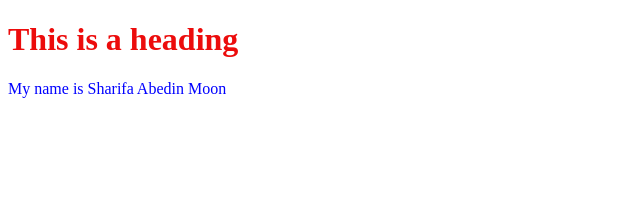
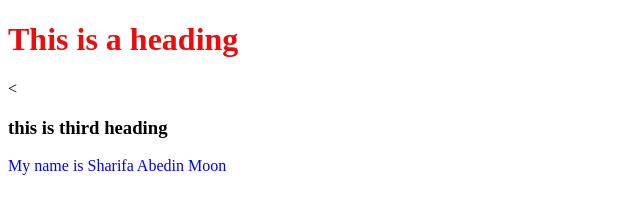
Before and after one commit to Sharifa100/my-third-repo, a plain HTML site: page index.html in a window 1280 px wide. Shown: the whole page, without its empty margins (0-640 px from the left). Drawn offline with Linux system fonts and the light colour scheme.

Commit message:
header changed

```diff
--- a/index.html
+++ b/index.html
@@ -13,6 +13,7 @@
 <body>
 
     <h1>This is a heading</h1>
+    <<h3>this is third heading</h3>
 
     <p>My name is Sharifa Abedin Moon</p>
 </body>
```
